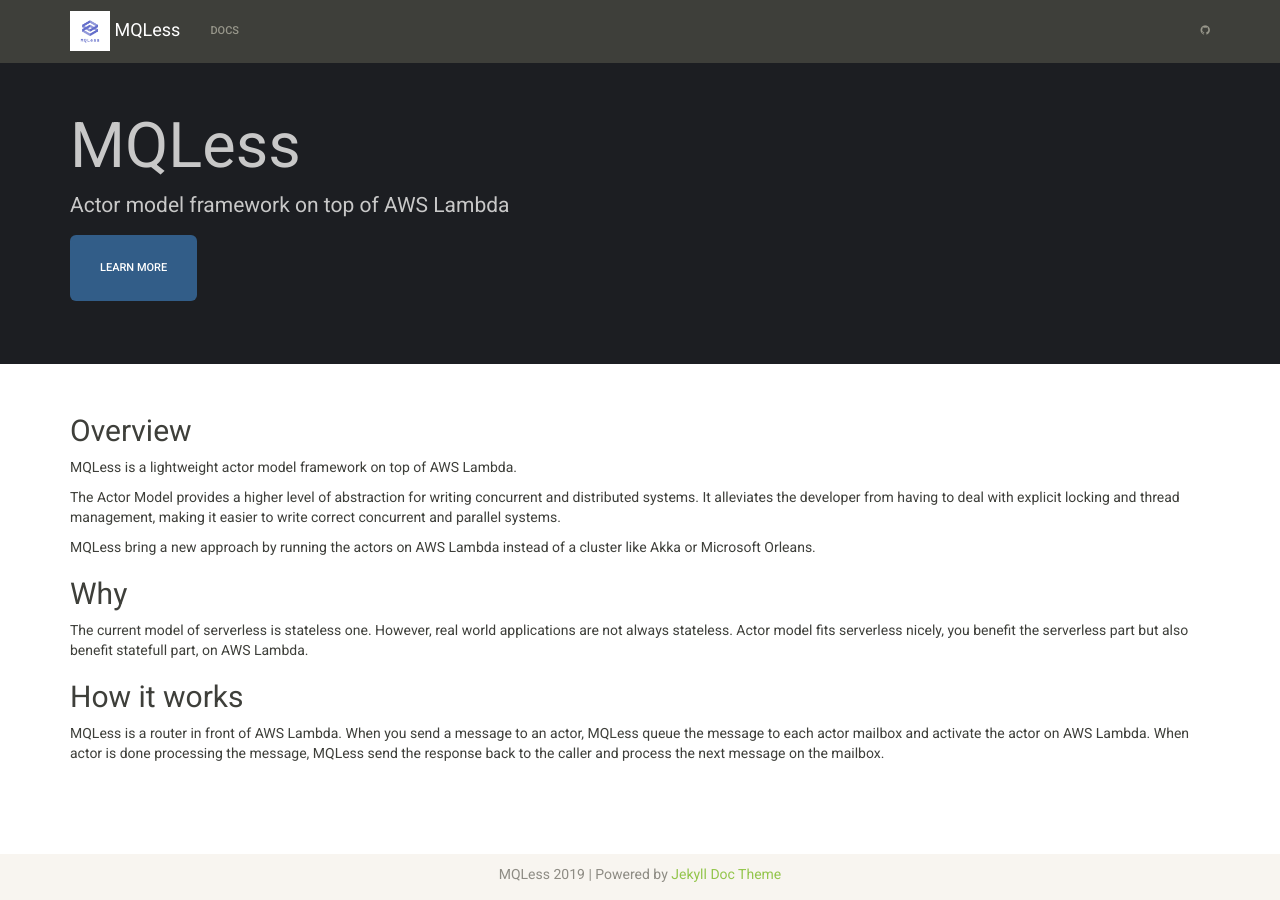
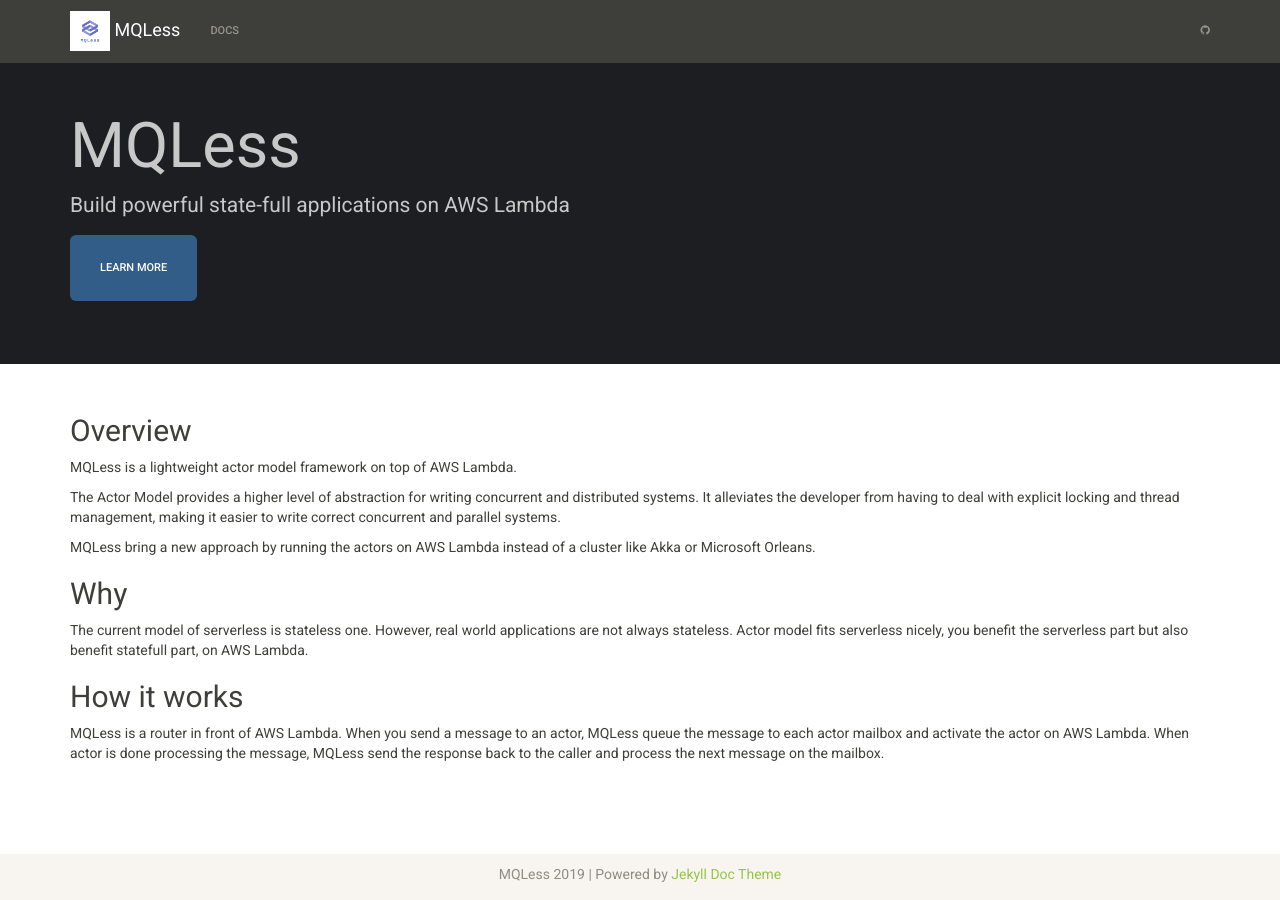
Before and after one commit to mqless/mqless.github.io, a Jekyll site: the page built from README.md, in a window 1280 px wide. Built offline with Jekyll 4.4.1, drawn with Linux system fonts in a browser that asks for light colours; our own code applies the rules of GitHub Pages for plain Markdown files.

Commit message:
Update _config.yml

```diff
--- a/_config.yml
+++ b/_config.yml
@@ -1,7 +1,7 @@
 # Site settings
 title: MQLess
 email: somdoron@gmail.com
-description: Actor model framework on top of AWS Lambda
+description: Build powerful state-full applications on AWS Lambda
 lang: en-US
 
 baseurl: "" # the subpath of your site, e.g. /blog/
```
